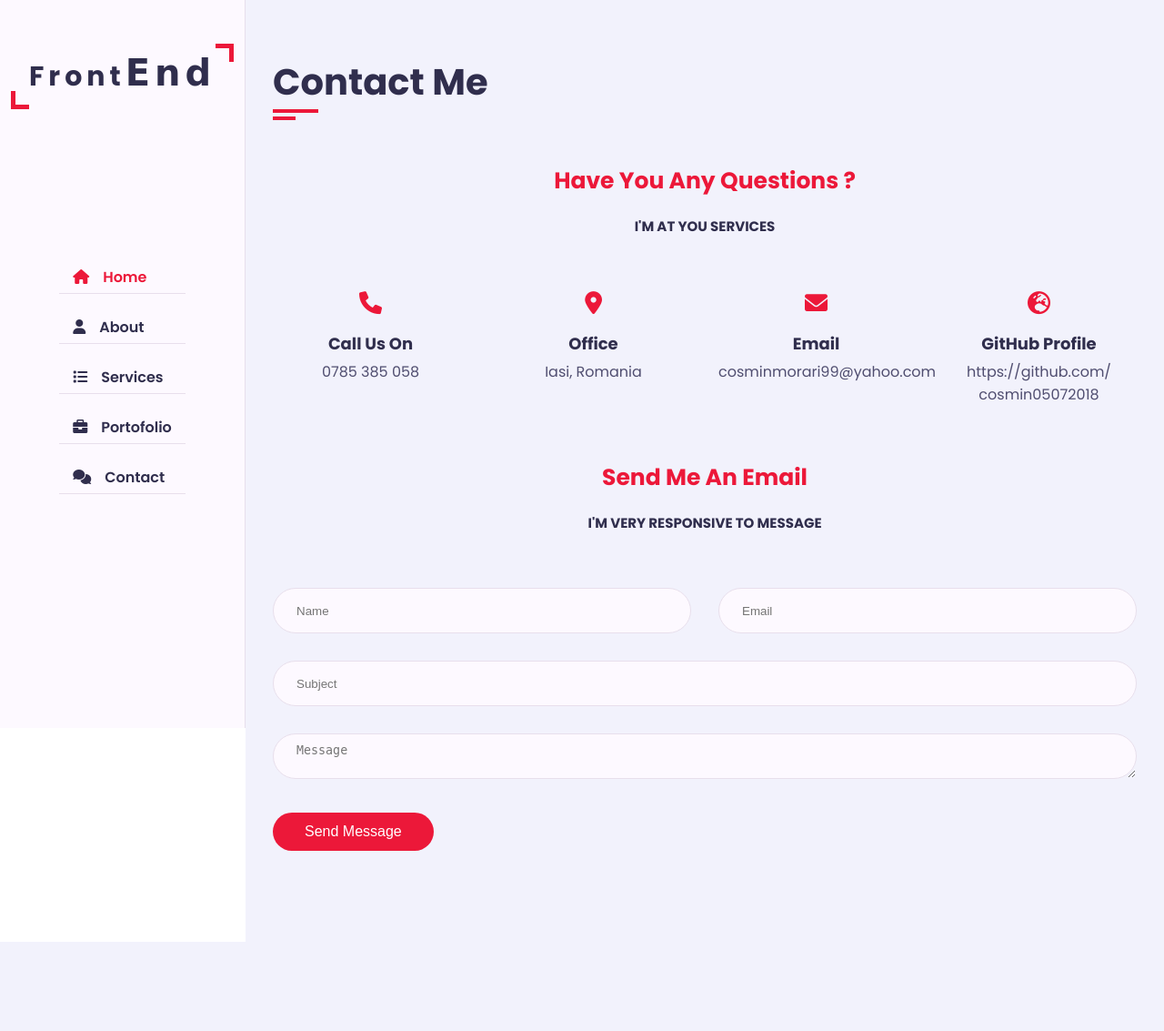
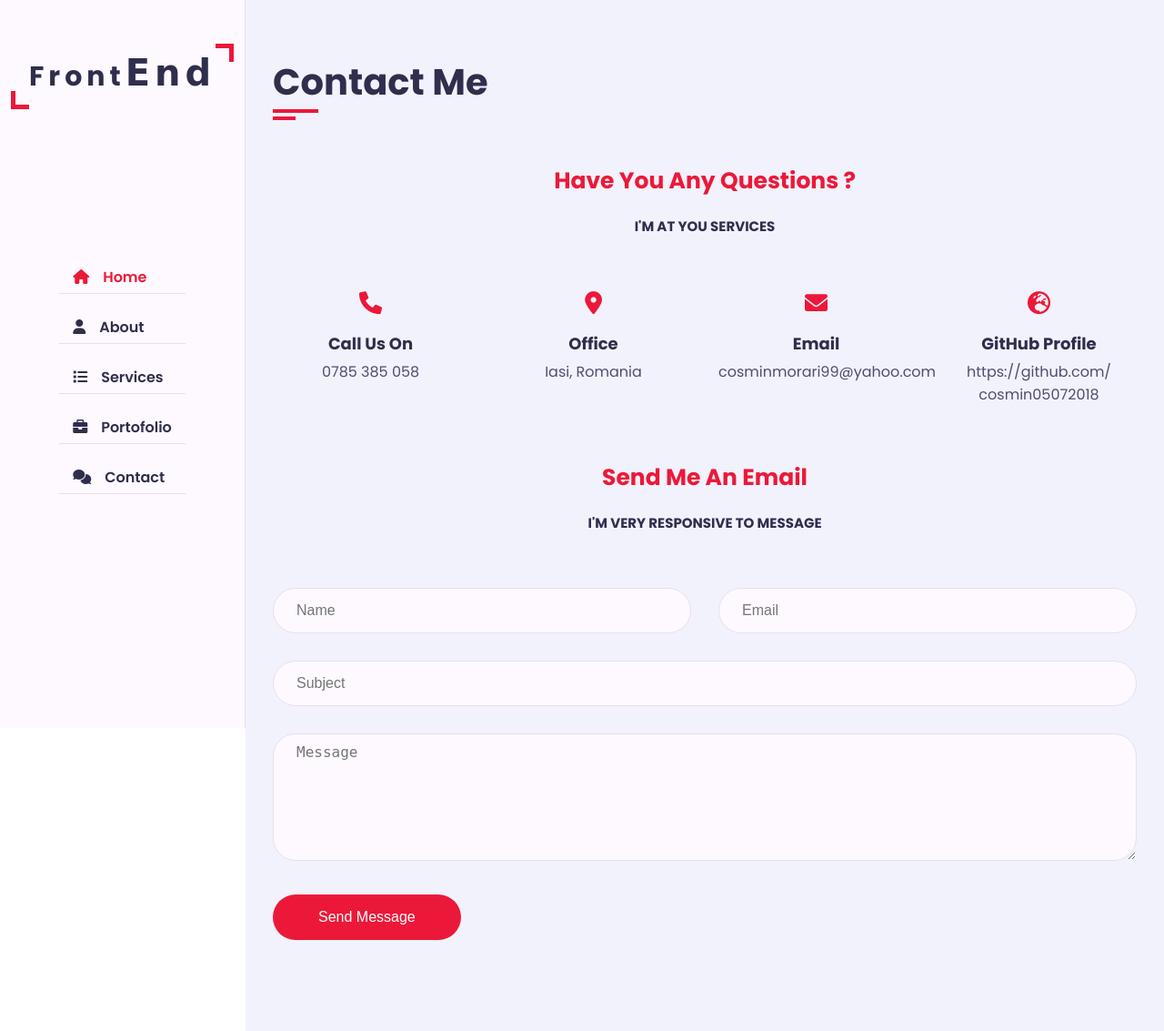
Before and after one commit to cosmin05072018/My-personal-portfolio, a PHP site: page / in a window 1280 px wide. Shown: the whole page at 91% size. Before the commit the page ends 1035 px from the top, so only its background shows below. Run offline with PHP 8.4, Linux system fonts and the light colour scheme; some web fonts are replaced.

Commit message:
new style

```diff
--- a/style.css
+++ b/style.css
@@ -707,4 +707,20 @@ h3.my-profession{
     background: var(--bg-black-100);
     border: 1px solid var(--bg-black-50);
     padding: 10px 25px;
+    font-size: 16px;
+    color: var(--text-black-700);
+    transition: all 0.3s ease;
 }
+
+.contact .contact-form .form-item .form-control:focus{
+    box-shadow: 0 0 20px rgba(48, 46, 77, 0.15);
+}
+
+.contact .contact-form .form-item textarea.form-control{
+    height: 140px;
+}
+
+.contact .contact-form .btn{
+    height: 50px;
+    padding: 0 50px;
+}
```
